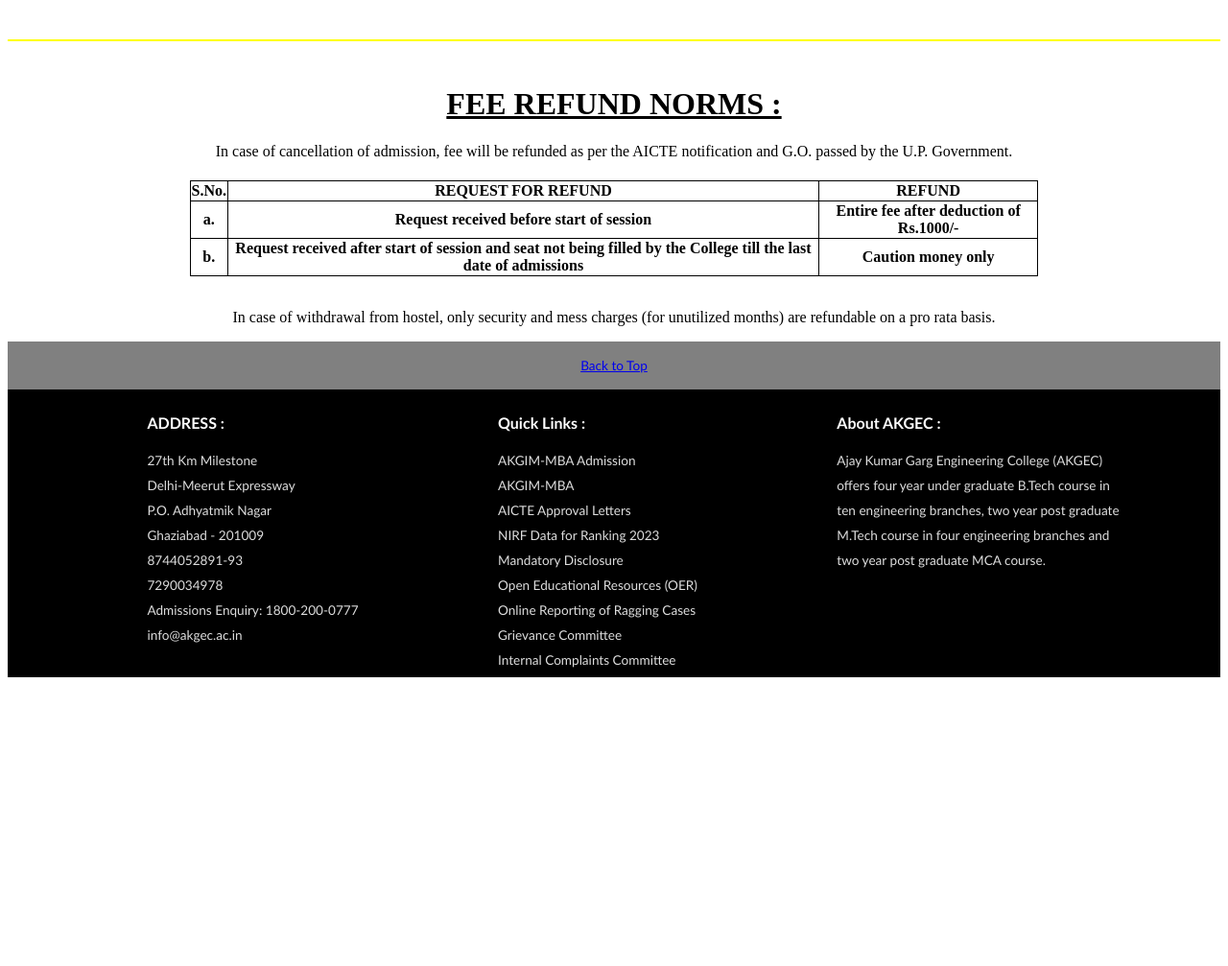
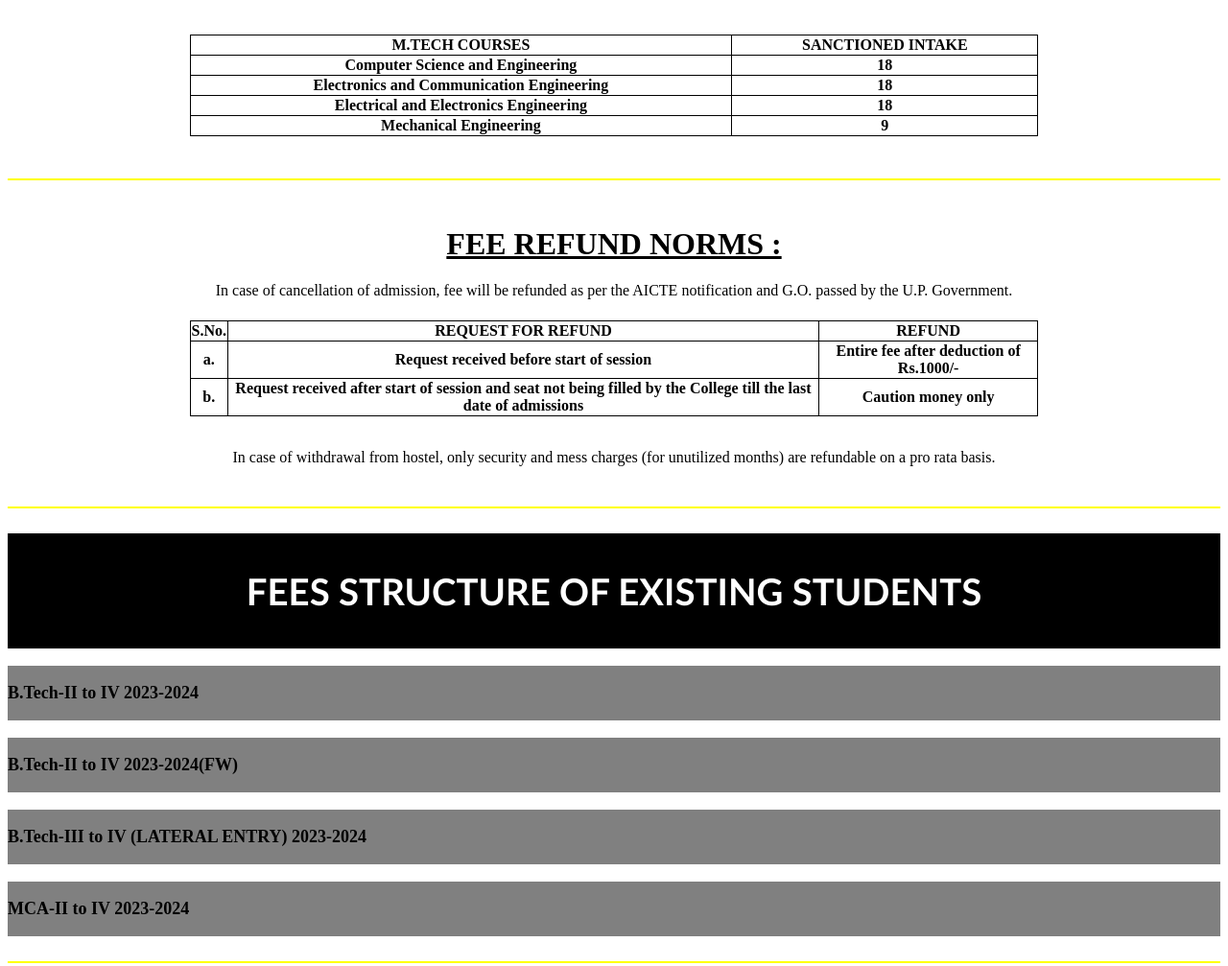
Before and after one commit to CSI-Trainee-2023/akgec_page_param, a plain HTML site: page admission.html in a window 1280 px wide. Shown: the part 500-1507 px from the top of the page at 96% size. Before the commit the page ends 1214 px from the top, so only its background shows below. Drawn offline with Linux system fonts and the light colour scheme.

Commit message:
Final Website

```diff
--- a/admission.html
+++ b/admission.html
@@ -38,6 +38,10 @@ table.centre2{
   margin-right: auto;
   width: 70%;
 }
+.k1{
+    text-align: center;
+    font-weight: bold;
+  }
 .q3{
     text-align: center;
     text-decoration: underline;
@@ -52,8 +56,8 @@ footer{
         margin-top: 10px;
        }
        .footp1{
-        background-color: gray;
-        color: black;
+        background-color: black;
+        color: blue;
         height: 50px;
         display: flex;
         justify-content: center;
@@ -79,6 +83,58 @@ footer{
         color: #dddddd;
         font-family: 'Trebuchet MS', 'Lucida Sans Unicode', 'Lucida Grande', 'Lucida Sans', Arial, sans-serif;
        }
+       table.centre0{
+    margin-left: auto;
+  margin-right: auto;
+  width: 70%;
+}
+.he{
+    background-color: black;
+        color: white;
+        height: 120px;
+        display: flex;
+        justify-content: center;
+        align-items: center;
+        font-size: larger;
+        font-weight: bolder;
+        font-family: 'Trebuchet MS', 'Lucida Sans Unicode', 'Lucida Grande', 'Lucida Sans', Arial, sans-serif;
+}
+.ht1{
+background-color: grey;
+color: black;
+height: 50;
+display: flex;
+justify-content: left;
+font-size: large;
+font-weight: bold;
+}
+.ht2{
+background-color: grey;
+color: black;
+height: 50;
+display: flex;
+justify-content: left;
+font-size: large;
+font-weight: bold;
+}
+.ht3{
+background-color: grey;
+color: black;
+height: 50;
+display: flex;
+justify-content: left;
+font-size: large;
+font-weight: bold;
+}
+.ht4{
+background-color: grey;
+color: black;
+height: 50;
+display: flex;
+justify-content: left;
+font-size: large;
+font-weight: bold;
+}
     </style>
 </head>
 <body>
@@ -146,6 +202,31 @@ footer{
         </table>
     </div>
     <br>
+    <div class="g8">
+        <table class="centre0">
+            <tr>
+                <h1><th>M.TECH COURSES</th></h1>
+                <h1><th>SANCTIONED INTAKE</th></h1>
+            </tr>
+            <tr>
+                <th>Computer Science and Engineering</th>
+                <th>   18</th>
+            </tr>
+            <tr>
+                <th>Electronics and Communication Engineering</th>
+                <th>	18</th>
+            </tr>
+            <tr>
+                <th>Electrical and Electronics Engineering</th>
+                <th>	18</th>
+            </tr>
+            <tr>
+                <th>Mechanical Engineering</th>
+                <th>    9</th>
+            </tr>
+        </table>
+    </div>
+    <br>
     <br>
     <hr color="yellow">
     <br>
@@ -179,6 +260,31 @@ footer{
     <div class="q6">
         <p>In case of withdrawal from hostel, only security and mess charges (for unutilized months) are refundable on a pro rata basis.</p>
     </div>
+    <br>
+    <hr color="yellow">
+    <br>
+    <div class="he">
+        <h1>FEES STRUCTURE OF EXISTING STUDENTS</h1>
+    </div>
+    <br>
+    <div class="ht1">
+        <p>B.Tech-II to IV 2023-2024</p>
+    </div>
+    <br>
+    <div class="ht2">
+        <p>B.Tech-II to IV 2023-2024(FW)</p>
+    </div>
+    <br>
+    <div class="ht3">
+        <p>B.Tech-III to IV (LATERAL ENTRY) 2023-2024</p>
+    </div>
+    <br>
+    <div class="ht4">
+        <p>MCA-II to IV 2023-2024</p>
+    </div>
+    <br>
+    <hr color="yellow">
+    <br>
 </main>
 <footer>
     <div class="footp1">
@@ -217,6 +323,9 @@ footer{
           <a>two year post graduate MCA course.</a>
         </ul>
     </div>
+    <div class="k1">
+        <p>Made by ~Param Srivastava</p>
+        </div>
   </footer>
 </body>
 </html>
```
Also changed, not shown: index.html (+12 -3 lines), placement.html (+9 -2 lines).
